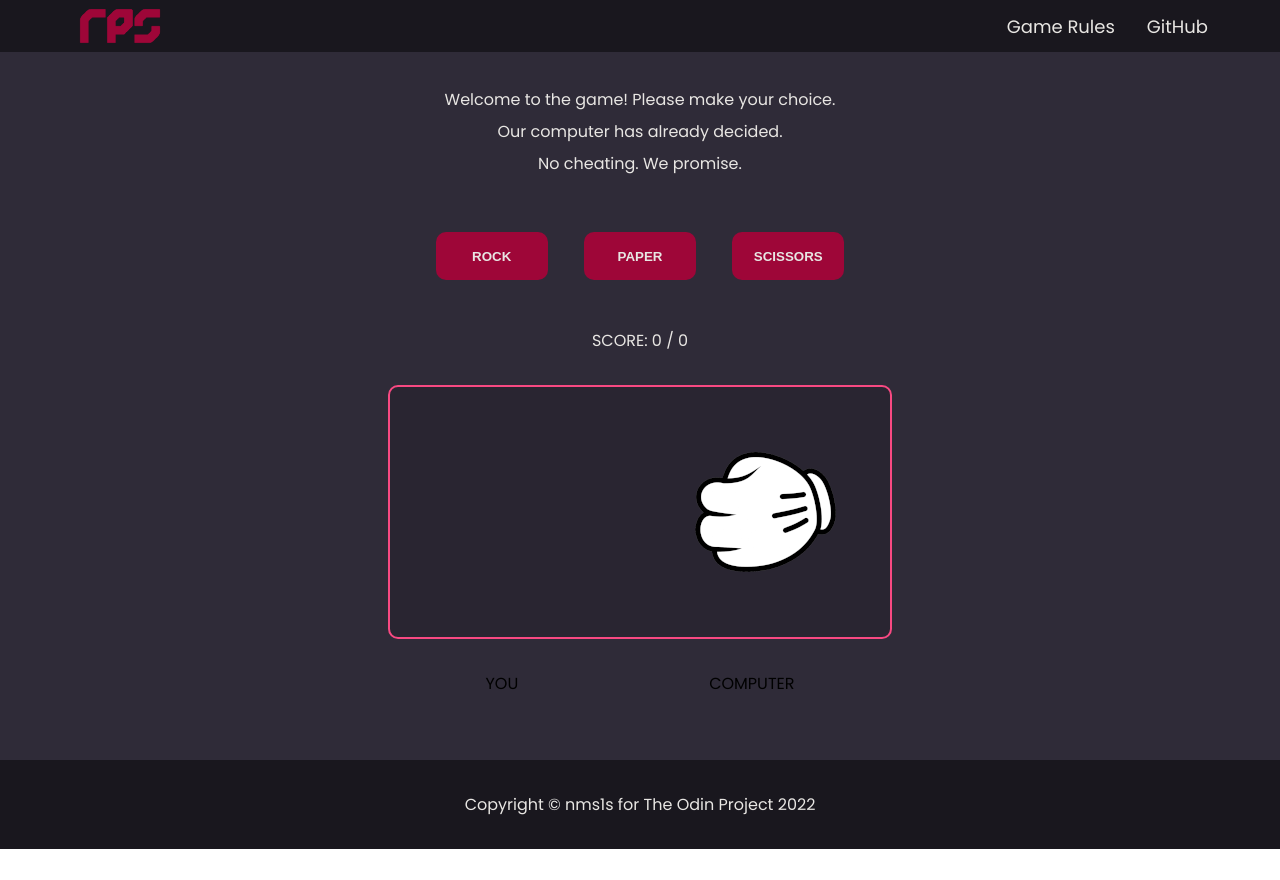
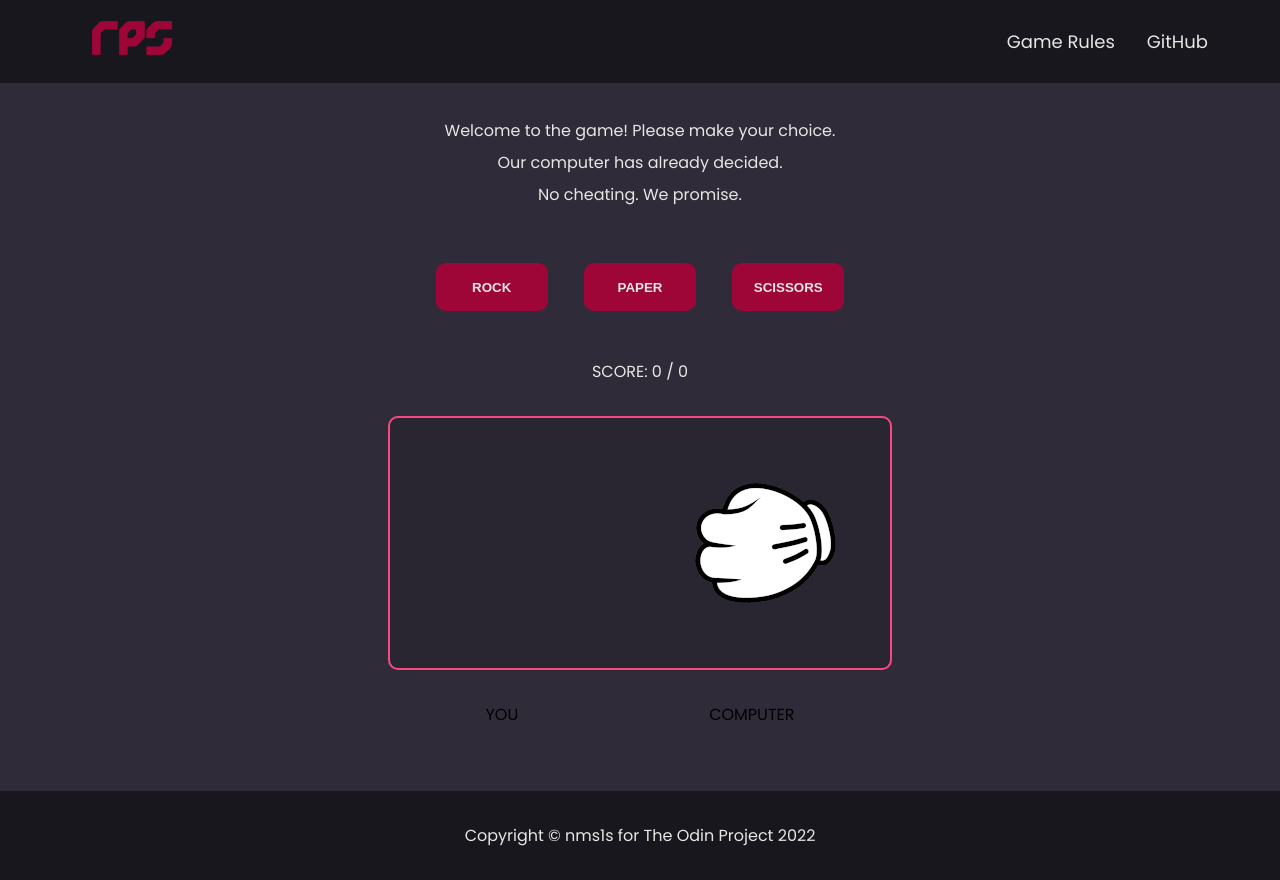
Before and after one commit to nms1s/rock-paper-scissors, a plain HTML site: page index.html in a window 1280 px wide. Before the commit the page ends 849 px from the top, so only its background shows below. Drawn offline with Linux system fonts and the light colour scheme.

Commit message:
fixed flex issue. minor bug fixes

```diff
--- a/index.html
+++ b/index.html
@@ -14,10 +14,10 @@
 <body>
     <div class="container-one">
         <div class="page-header">
-            <img src="images/logo.png" alt="RPC Logo" id="header-logo">
+            <a href="index.html"><img src="images/logo.png" alt="RPS Logo" id="header-logo"></a>
             <div class=links>
                 <div class="dropdown">
-                    <a class=drop-link href="">Game Rules</a>
+                    <a class=drop-link href="#" onclick="return false;">Game Rules</a>
                     <div class="drop-content">
                         <div>The familiar game of Rock, Paper, Scissors is played like this: at the same time, you and our esteemed computer will display one of three symbols: a rock, paper, or scissors. A rock beats scissors, scissors beat paper by cutting it, and paper beats rock by covering it. First to five wins. Naturally, whenever one player wins, the other loses.</div>
                     </div>
--- a/my-first-game.js
+++ b/my-first-game.js
@@ -13,43 +13,43 @@ function computerPlay(){
 
 function playRound(){
     if (computerSelection === playerSelection) {
+        tieRoundAudio.play();
         narratorText.innerText = "That's a Tie.";
-        tieRoundAudio.play();
         checkWinner();
     }
     else if (computerSelection === "rock" && playerSelection === "scissors"){
+        lostRoundAudio.play();
         narratorText.innerText = "You lost.\nRock beats scissors.\nLets try again.";
-        lostRoundAudio.play();
         ++computerPoints;
         checkWinner();
     }
     else if (computerSelection === "rock" && playerSelection === "paper"){
+        wonRoundAudio.play();
         narratorText.innerText = "Easy win!\nPaper beats rock.\nLet's go again!";
-        wonRoundAudio.play();
         ++playerPoints;
         checkWinner();
     }
     else if (computerSelection === "paper" && playerSelection === "scissors"){
+        wonRoundAudio.play();
         narratorText.innerText = "Your win!\nScissors beat paper.";
-        wonRoundAudio.play();
         ++playerPoints;
         checkWinner();
     }
     else if (computerSelection === "paper" && playerSelection === "rock"){
+        lostRoundAudio.play();
         narratorText.innerText = "Ouch, that's a loss.\n Paper beats rock\nGive it another try.";
-        lostRoundAudio.play();
         ++computerPoints;
         checkWinner();
     }
     else if (computerSelection === "scissors" && playerSelection === "paper"){
+        lostRoundAudio.play();
         narratorText.innerText = "You lose...\nScissors beat paper\nLet's go again.";
-        lostRoundAudio.play();
         ++computerPoints;
         checkWinner();
     }
     else if (computerSelection === "scissors" && playerSelection === "rock"){
+        wonRoundAudio.play();
         narratorText.innerText = "SMASH! Rock beats scissors.\nWell done!";
-        wonRoundAudio.play();
         ++playerPoints;
         checkWinner();
     }
--- a/styles.css
+++ b/styles.css
@@ -1,11 +1,18 @@
-body {
+html, body {
     margin: 0px;
     padding: 0px;
+    height: 100%;
+}
+
+body {
     font-family: 'Poppins', sans-serif;
     font-weight: 400;
-    display: flex;
+    display:flex;
     flex-direction: column;
     flex: 1;
+    justify-content:space-between;
+    min-width: 524px;
+
 }
 
 .container-one {
@@ -18,6 +25,7 @@ body {
     display: flex;
     flex-direction: column;
     align-items: center;
+    flex: 1;
 }
 
 .container-three {
@@ -76,6 +84,7 @@ body {
 .fist-img {
     max-height: 120px;
 }
+
 
 
 .page-header {
@@ -156,6 +165,7 @@ a:hover{
     max-height: 96px;
     flex-shrink: 0;
     cursor: pointer;
+    padding: 12px;
 }
 
 
```
Also changed, not shown: 2 other files.
